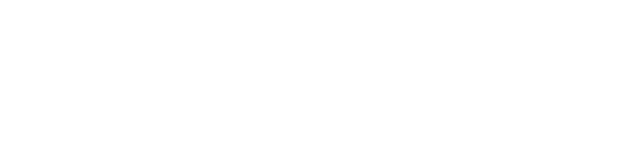
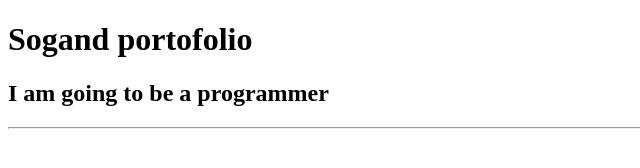
Before and after one commit to soganddddddd/My-Profolio, a plain HTML site: page index.html in a window 1280 px wide. Shown: the whole page, without its empty margins (0-640 px from the left). Drawn offline with Linux system fonts and the light colour scheme.

Commit message:
Update index.html

```diff
--- a/index.html
+++ b/index.html
@@ -2,10 +2,12 @@
 <html lang="en">
 <head>
     <meta charset="UTF-8">
-    <meta name="viewport" content="width=device-width, initial-scale=1.0">
-    <title>Document</title>
+    <title>sogand portofolio</title>
 </head>
 <body>
+    <h1>Sogand portofolio</h1>
+    <h2>I am going to be a programmer </h2>
+    <hr>
 
 </body>
 </html>
```
